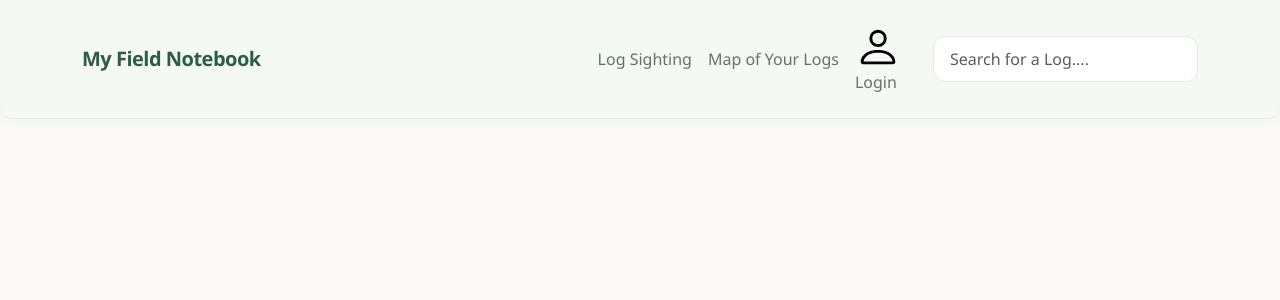
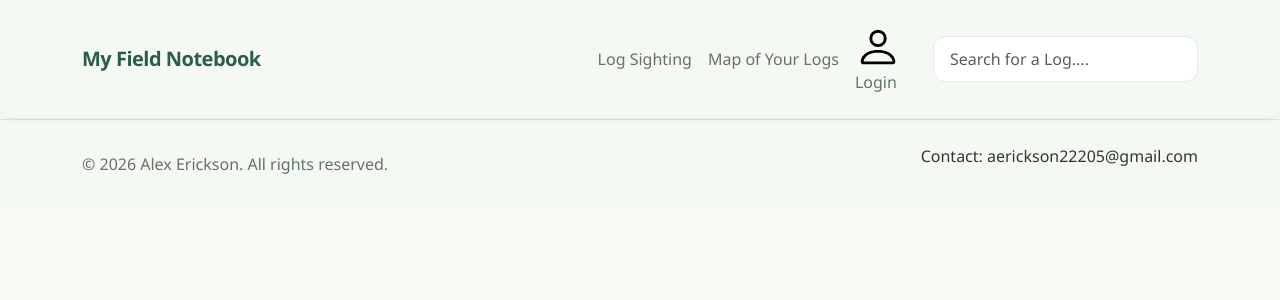
Before and after one commit to aerickson22/Wildlife_Field_NoteBook, a React (Vite) app: page / in a window 1280 px wide. Shown: the top 300 px of the page. Built offline with nearby package versions, Linux system fonts and the light colour scheme.

Commit message:
added footer

```diff
--- a/src/components/Footer.jsx
+++ b/src/components/Footer.jsx
@@ -1,12 +1,21 @@
-import { Link, NavLink } from "react-router-dom";
-import Container from 'react-bootstrap/Container';
-import Nav from 'react-bootstrap/Nav';
-import Navbar from 'react-bootstrap/Navbar';
-import NavDropdown from 'react-bootstrap/NavDropdown';
+import React from 'react';
+import { Container, Row, Col } from 'react-bootstrap';
 
 export default function Footer() {
     return (
-        <>
-        </>
+        <footer className="bg-light border-top py-4 mt-auto">
+        <Container>
+            <Row className="align-items-center justify-content-between text-center text-md-start">
+            <Col md="auto" className="mb-2 mb-md-0 text-muted">
+                &copy; {new Date().getFullYear()} Alex Erickson. All rights reserved.
+            </Col>
+            <Col md="auto">
+                <div className="d-flex justify-content-center gap-3">
+                    <p>Contact: aerickson22205@gmail.com</p>
+                </div>
+            </Col>
+            </Row>
+        </Container>
+        </footer>
     );
 }
```
